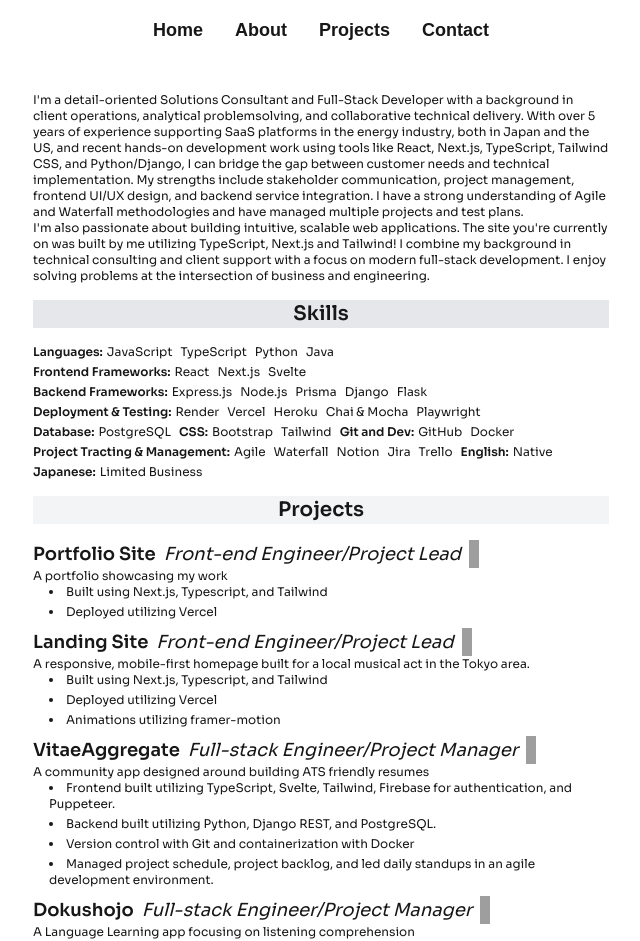
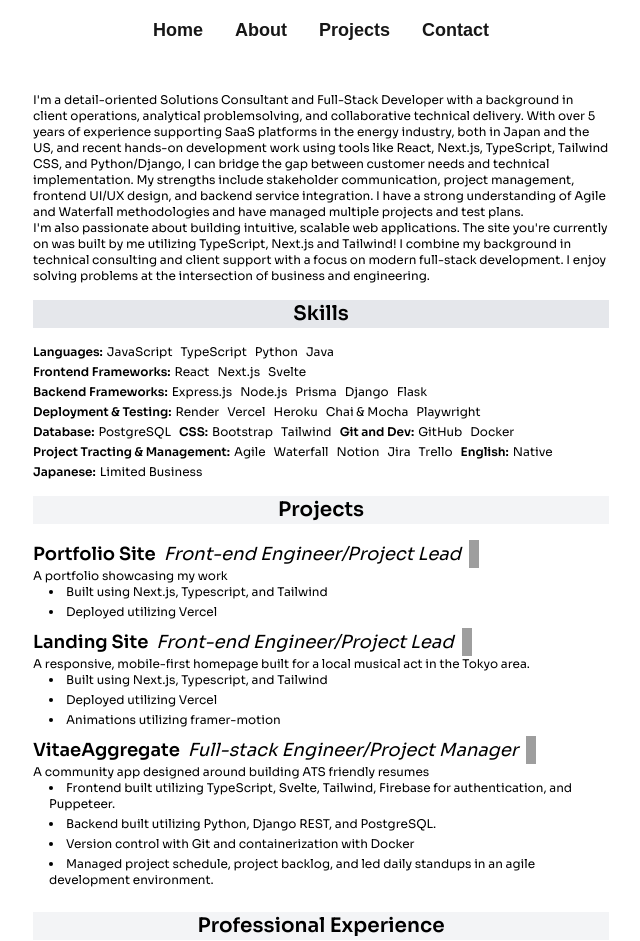
Before and after one commit to Bcook2289/portfolio, a Next.js app in the folder portfolio-project/: page /about in a window 1280 px wide. Shown: the top 941 px of the page, without its empty margins (319-959 px from the left). Built offline with nearby package versions, Linux system fonts and the light colour scheme; grey boxes are pictures that could not be loaded.

Commit message:
pushing to bring everything up to date

```diff
--- a/portfolio-project/src/app/about/page.tsx
+++ b/portfolio-project/src/app/about/page.tsx
@@ -9,12 +9,14 @@ export default function AboutPage() {
   return (
     <>
       <NavBar />
-      <main className="min-h-screen max-w-1/2 px-8 py-8 font-sora text-xs mx-auto">
-        <Intro pageFlag="detailed" />
-        <Skills />
-        <Projects />
-        <Experience />
-        <Education />
+      <main className="min-h-screen font-sora text-xs">
+        <div className="max-w-1/2 px-8 py-8 bg-white text-black mx-auto">
+          <Intro pageFlag="detailed" />
+          <Skills />
+          <Projects />
+          <Experience />
+          <Education />
+        </div>
       </main>
     </>
   );
--- a/portfolio-project/src/components/AboutMe/Projects.tsx
+++ b/portfolio-project/src/components/AboutMe/Projects.tsx
@@ -8,7 +8,7 @@ const Projects = () => {
                 <h2 className="text-xl font-semibold mb-4 bg-gray-100 text-center">Projects</h2>
                     <div className="grid grid-cols-1">
                         {
-                            projectData.slice().reverse().map((project, index) => {
+                            projectData.slice().reverse().slice(0, 3).map((project, index) => {
                                 return (
                                     <div key={index} className="mb-2">
                                         <div className="flex">
```
